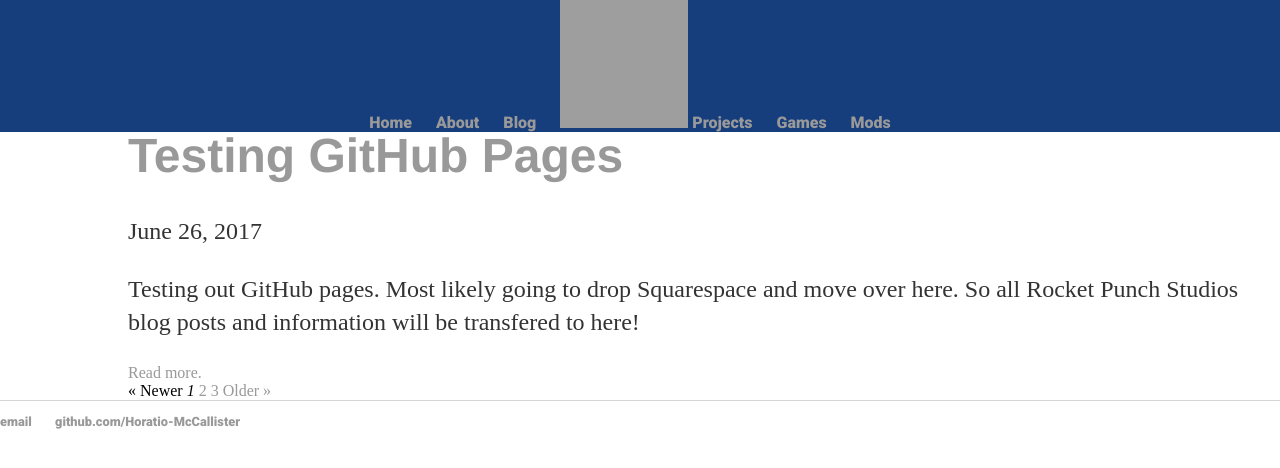
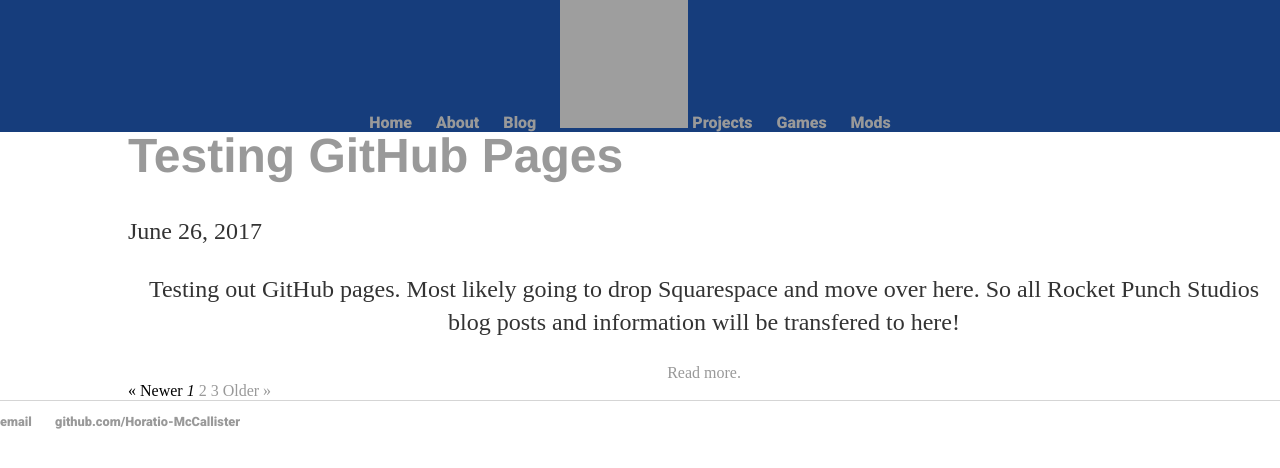
Before and after one commit to Horatio-McCallister/Horatio-McCallister.github.io, a Jekyll site: the page built from blog/index.html, in a window 1280 px wide. Shown: the top 468 px of the page. Built offline with Jekyll 4.4.1, drawn with Linux system fonts in a browser that asks for light colours; the list of posts is cut into pages by our own code; grey boxes are pictures that could not be loaded.

Commit message:
no message

```diff
--- a/_config.yml
+++ b/_config.yml
@@ -2,3 +2,4 @@ name: Rocket Punch Studios
 markdown: kramdown
 paginate: 1
 paginate_path: "/blog/page:num/"
+excerpt_separator: "<!--more-->"
--- a/blog/index.html
+++ b/blog/index.html
@@ -9,10 +9,12 @@ title: Rocket Punch Studio Blog
   <p class="author">
     <span class="date">{{ post.date | date: "%B %d, %Y" }}</span>
   </p>
-  <div class="content">
-    {{ post.excerpt }}
-	<a href="{{ post.url }}">Read more.</a>
-  </div>
+  <center>
+	  <div class="content">
+		{{ post.excerpt }}
+		<a href="{{ post.url }}">Read more.</a>
+	  </div>
+  </center>
 {% endfor %}
 
 <!-- Pagination links -->
```
Also changed, not shown: _posts/2016-07-10-Devblog-01.md (+1 -1 lines).
